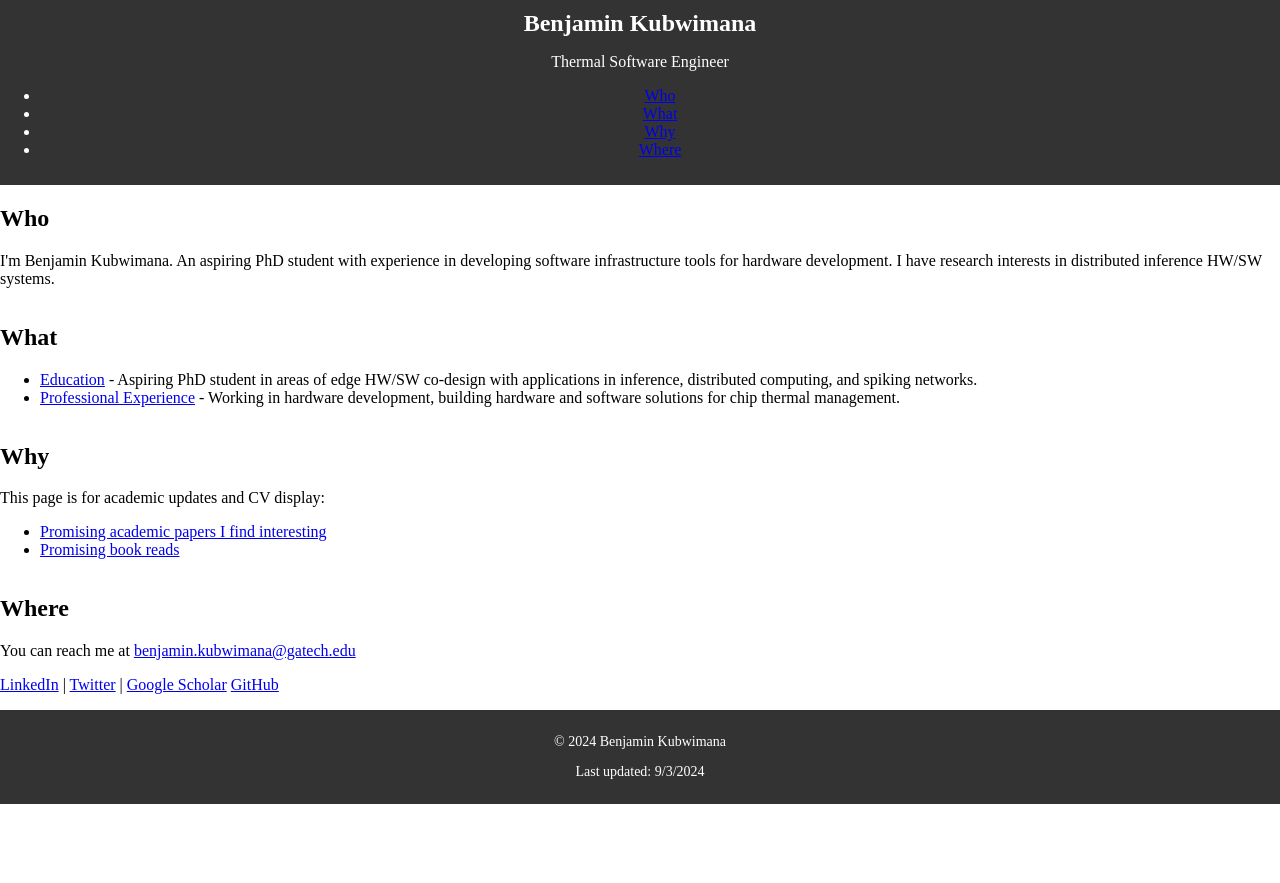
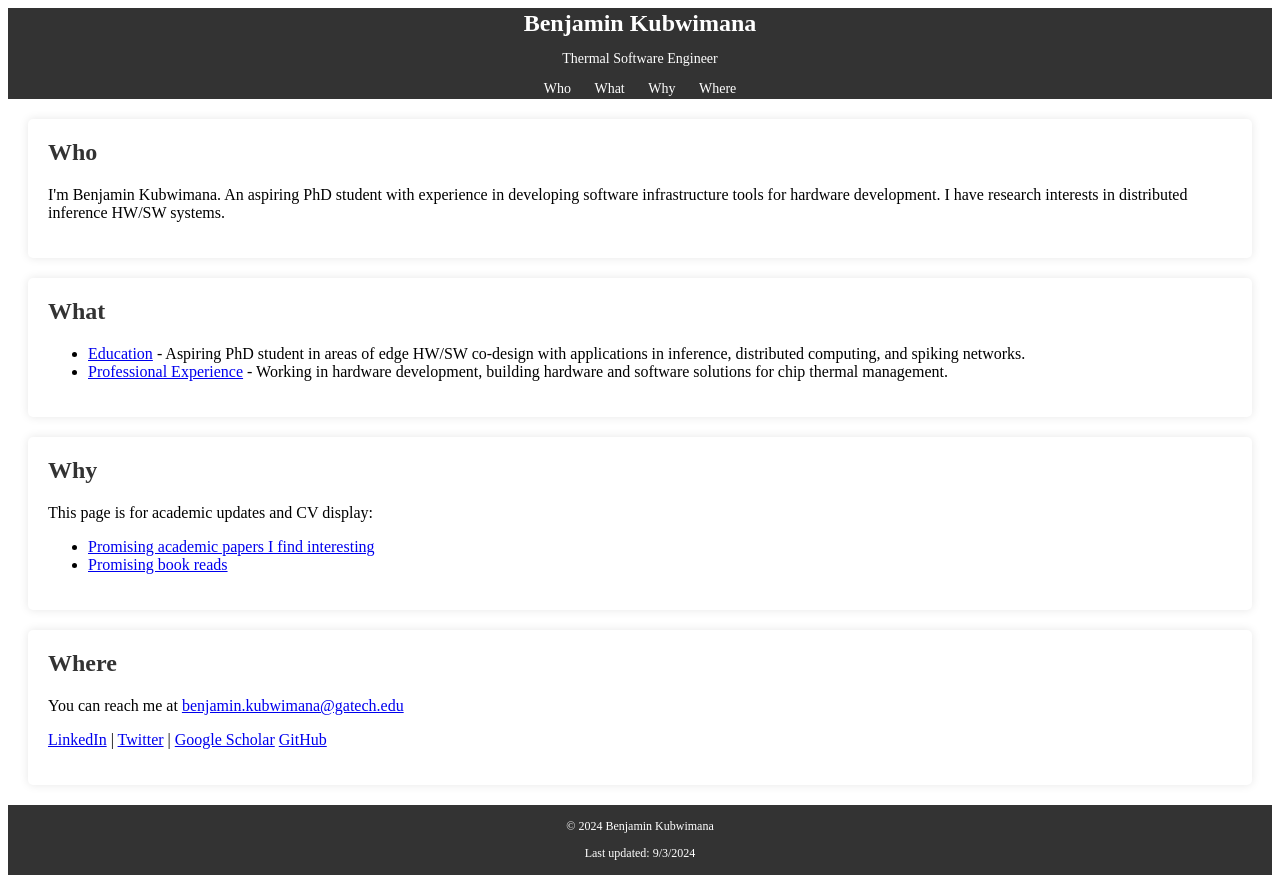
Before and after one commit to bkubwimana/bkubwimana.github.io, a plain HTML site: page index.html in a window 1280 px wide. Before the commit the page ends 804 px from the top, so only its background shows below. Drawn offline with Linux system fonts and the light colour scheme.

Commit message:
footer update

```diff
--- a/css/styles.css
+++ b/css/styles.css
@@ -1,83 +1,101 @@
-html, body {
-    height: 100%; /* Ensure the body and html take up the full height of the viewport */
-    margin: 0; /* Remove default margin */
-    display: flex;
-    flex-direction: column;
-}
-
-body {
-    display: flex;
-    flex-direction: column;
-}
-
 header {
     background-color: #333;
     color: #fff;
-    padding: 10px 0; /* Adjust padding to your liking */
+    padding: 2px 0; /* Further reduced padding */
     text-align: center;
-    font-size: 16px; /* Adjust font size */
+    font-size: 14px; /* Reduced font size further */
 }
 
 header h1 {
+    margin: 0; /* Remove default margin */
+    font-size: 20px; /* Reduce header font size */
+}
+
+
+header h1 {
+    margin: 0; /* Remove default margin */
+    font-size: 24px; /* Reduce header font size */
+}
+
+nav ul {
+    list-style: none;
+    padding: 0;
     margin: 0;
-    font-size: 24px; /* Adjust font size */
+}
+
+nav ul li {
+    display: inline;
+    margin: 0 10px;
+}
+
+nav ul li a {
+    color: #fff;
+    text-decoration: none;
+}
+
+section {
+    margin: 20px;
+    padding: 20px;
+    background-color: #fff;
+    border-radius: 5px;
+    box-shadow: 0 0 10px rgba(0, 0, 0, 0.1);
+}
+
+h2 {
+    margin-top: 0; /* Remove top margin */
+    color: #333;
 }
 
 footer {
+    text-align: center;
+    padding: 2px 0; /* Further reduced padding */
     background-color: #333;
     color: #fff;
-    padding: 10px 0; /* Adjust padding to your liking */
-    text-align: center;
-    font-size: 14px; /* Adjust font size */
-    margin-top: auto; /* Pushes footer to the bottom */
+    font-size: 12px; /* Reduced font size further */
+    position: relative; /* Ensure footer is at the bottom */
+    bottom: 0;
+    width: 100%;
 }
+
 
 table {
     border-collapse: collapse;
     width: 100%;
 }
-
 th, td {
     border: 1px solid black;
     padding: 8px;
     text-align: left;
 }
-
 th {
     background-color: #f2f2f2;
     cursor: pointer;
 }
-
 .search-inputs {
     margin-bottom: 10px;
 }
-
 .search-inputs input {
     margin-right: 10px;
     margin-bottom: 5px;
 }
-
+/* Optional: Add responsive design for smaller screens */
 @media (max-width: 768px) {
     table, th, td {
         display: block;
         width: 100%;
     }
-
     th, td {
         box-sizing: border-box;
         text-align: right;
         padding-left: 50%;
     }
-
     th {
         text-align: left;
     }
-
     td {
         position: relative;
         padding-left: 50%;
     }
-
     td::before {
         content: attr(data-label);
         position: absolute;
```
Also changed, not shown: papertable.html (+3 -0 lines).
